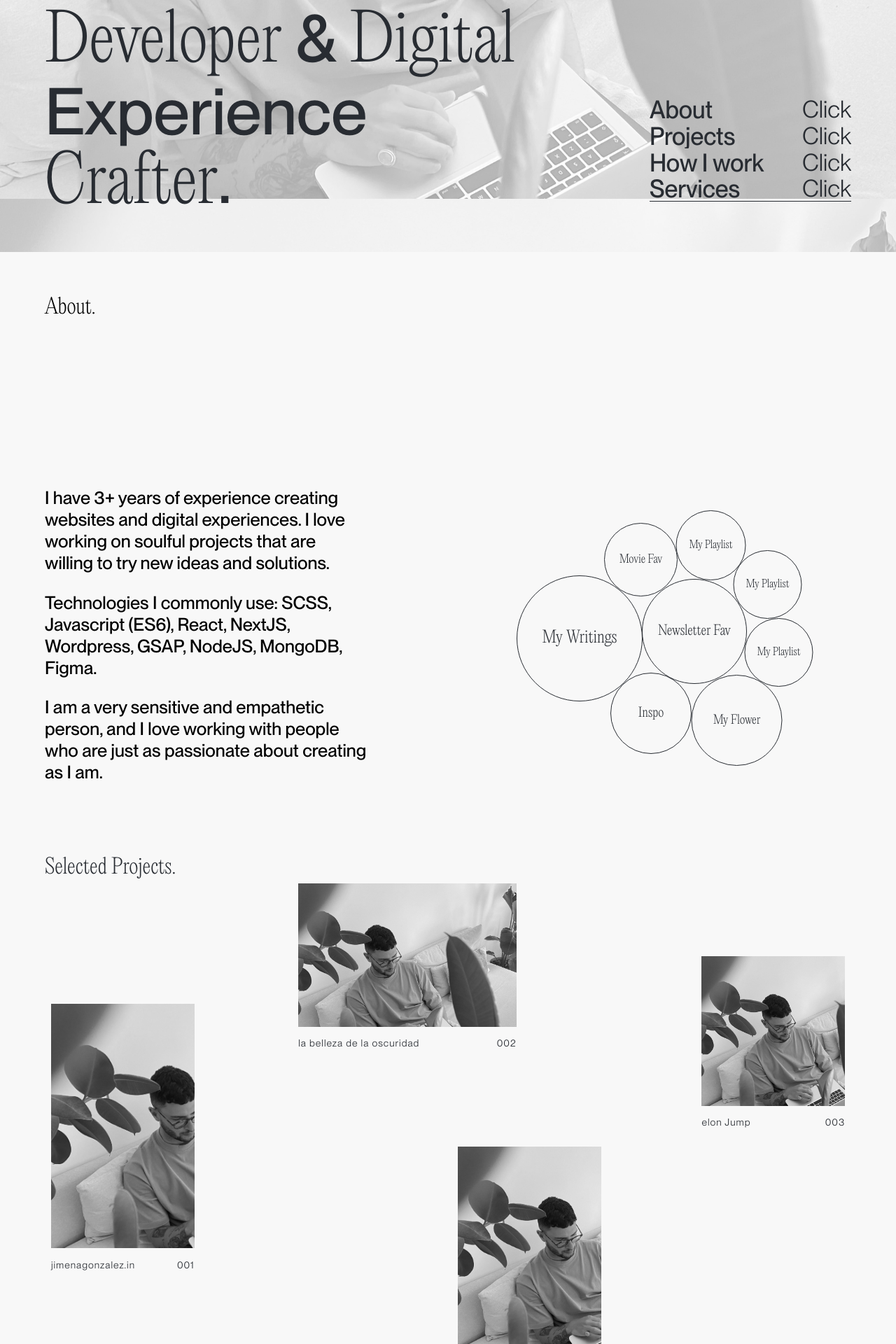
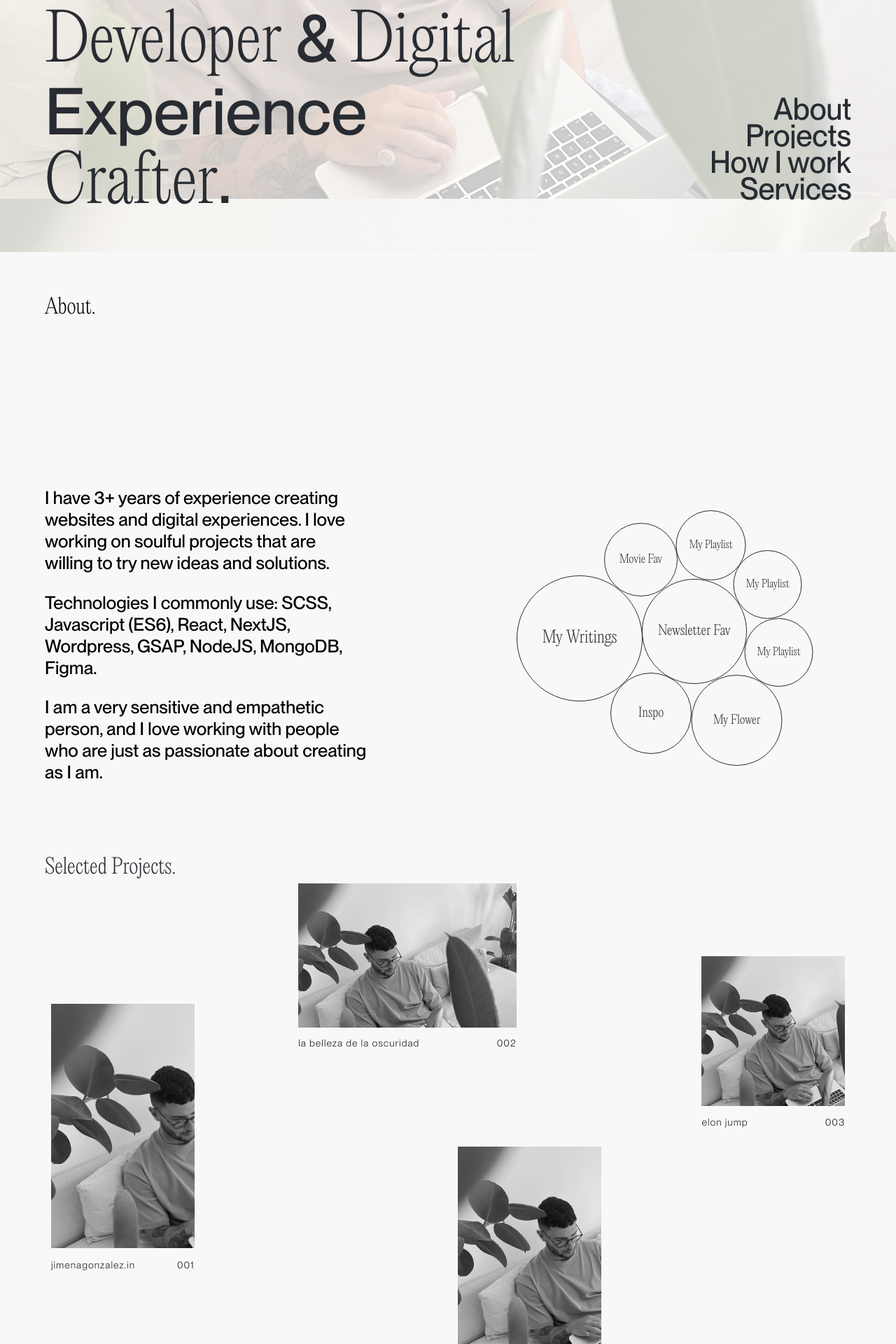
Before and after one commit to vicentegarcya/vicentegarcya-web, a React (Create React App) app: page / in a window 1280 px wide. Shown: the part 440-2360 px from the top of the page at 70% size. Built offline with nearby package versions, Linux system fonts and the light colour scheme.

Commit message:
added logic of projects section

```diff
--- a/src/Home.css
+++ b/src/Home.css
@@ -15,13 +15,13 @@
   background-position-y: -380px;
   background-position-x: -170px;
   background-size: 115%;
-  filter: grayscale();
+
   position: absolute;
   top: 0;
   left: 0;
   width: 100%;
   height: 100%;
-  opacity: 0.35;
+  opacity: 0.25;
 }
 
 .welcome_content {
@@ -60,50 +60,29 @@
   height: 38px;
   display: flex;
   align-items: center;
-  justify-content: space-between;
+  justify-content: flex-end;
   overflow: hidden;
 }
 
 .welcome_content_right > div:hover {
-  /* background: linear-gradient(90deg, rgba(191,255,185, 0.05) 0%, rgba(191,255,185, 1) 10%,rgba(191,255,185, 1) 90%, rgba(191,255,185, 0.1) 100%); */
-  background: rgba(191, 255, 185, 1);
-  color: var(--main-black);
-  cursor: url("./images/cursor_custom.png"), pointer;
+  cursor: pointer;
   transition: all 0.4s ease-in-out;
-}
-
-.welcome_content_right > div:last-child {
-  border-bottom: 1px solid var(--main-black);
+  height: 80px;
 }
 
 .welcome_content_right > div > p {
-  font-size: 34px;
+  font-size: 42px;
+  text-align: end;
 }
 
 .welcome_content_right > div > p:nth-child(1) {
   transform: scaleY(1.05);
 }
 
-.welcome_content_right > div > p:nth-child(2) {
-  font-family: "Neue-Montreal-Book";
-}
-
 .welcome_content_right > div:hover > p:nth-child(1) {
-  scale: 3;
-  transform: translate(50%, 20%);
+  scale: 2;
   letter-spacing: 0px;
   transition: all 0.4s cubic-bezier(0.445, 0.05, 0.55, 0.95);
-}
-
-.welcome_content_right > div:hover > p:nth-child(2) {
-  opacity: 0;
-}
-
-.welcome_content_right > div > svg {
-  width: 100px;
-  height: 20px;
-  filter: invert(99%) sepia(50%) saturate(68%) hue-rotate(177deg)
-    brightness(120%) contrast(95%);
 }
 
 /* ABOUT SECTION */
@@ -248,18 +227,50 @@
   align-items: center;
   justify-content: space-between;
   padding: 4%;
+  position: relative;
 }
 
-.projects_grid > div > div:nth-child(1) {
+.projects_grid .keywords {
   width: 100%;
   height: 100%;
   display: flex;
-  flex-direction: row;
-  align-items: flex-end;
-  justify-content: space-between;
+  flex-direction: column;
+  padding: 10px;
   background-image: url('./images/IMG_6197.webp');
   background-size: cover;
   filter: grayscale();
+}
+
+.projects_grid .keywords:hover {
+  cursor: pointer;
+}
+
+.projects_grid .keywords > p {
+  opacity: 0;
+  color: var(--main-white);
+  transform: translateY(-20px);
+}
+
+.video_wrapper {
+  width: 100%;
+  height: 100%;
+  background-color: var(--main-black);
+  opacity: 1;
+  position: absolute;
+  top: 0;
+  left: 0;
+  opacity: 0;
+}
+
+.projects_grid .keywords:hover .video_wrapper {
+  opacity: 0.6;
+  transition: all 0.5s cubic-bezier(0.77, 0, 0.175, 1);
+}
+
+.projects_grid .keywords:hover > p {
+  opacity: 1;
+  transform: translateY(0px);
+  transition: all 0.5s cubic-bezier(0.77, 0, 0.175, 1);
 }
 
 .projects_grid > div > div:nth-child(2) {
--- a/src/Home.js
+++ b/src/Home.js
@@ -26,7 +26,6 @@ function Home() {
               }
             >
               <p>About</p>
-              <p>Click</p>
             </div>
             <div
               onClick={() =>
@@ -34,7 +33,6 @@ function Home() {
               }
             >
               <p>Projects</p>
-              <p>Click</p>
             </div>
             <div
               onClick={() =>
@@ -42,7 +40,6 @@ function Home() {
               }
             >
               <p>How I work</p>
-              <p>Click</p>
             </div>
             <div
               onClick={() =>
@@ -50,7 +47,6 @@ function Home() {
               }
             >
               <p>Services</p>
-              <p>Click</p>
             </div>
           </div>
         </div>
@@ -131,28 +127,56 @@ function Home() {
         <SectionTitle title="Selected Projects"></SectionTitle>
         <div className="projects_grid">
           <div>
-            <div></div>
+            <div className="keywords">
+              <div className="video_wrapper"></div>
+              <p>Corporate website</p>
+              <p>Javascript(ES6)</p>
+              <p>React</p>
+              <p>NextJS</p>
+              <p>GSAP</p>
+            </div>
             <div>
               <p>jimenagonzalez.in</p>
               <p>001</p>
             </div>
           </div>
           <div>
-            <div></div>
+            <div className="keywords">
+              <div className="video_wrapper"></div>
+              <p>Product Landing Page</p>
+              <p>Javascript(ES6)</p>
+              <p>React</p>
+              <p>NextJS</p>
+              <p>GSAP</p>
+            </div>
             <div>
               <p>la belleza de la oscuridad</p>
               <p>002</p>
             </div>
           </div>
           <div>
-            <div></div>
+            <div className="keywords">
+              <div className="video_wrapper"></div>
+              <p>Browser Game</p>
+              <p>Javascript(ES6)</p>
+              <p>HTML</p>
+              <p>CSS</p>
+              <p>Canvas</p>
+            </div>
             <div>
-              <p>elon Jump</p>
+              <p>elon jump</p>
               <p>003</p>
             </div>
           </div>
           <div>
-            <div></div>
+            <div className="keywords">
+              <div className="video_wrapper"></div>
+              <p>Web App</p>
+              <p>React</p>
+              <p>NextJs</p>
+              <p>NodeJs</p>
+              <p>MongoDB</p>
+            </div>
             <div>
               <p>senseat</p>
               <p>004</p>
```
Also changed, not shown: public/logo192.png (deleted), public/logo512.png (deleted).
